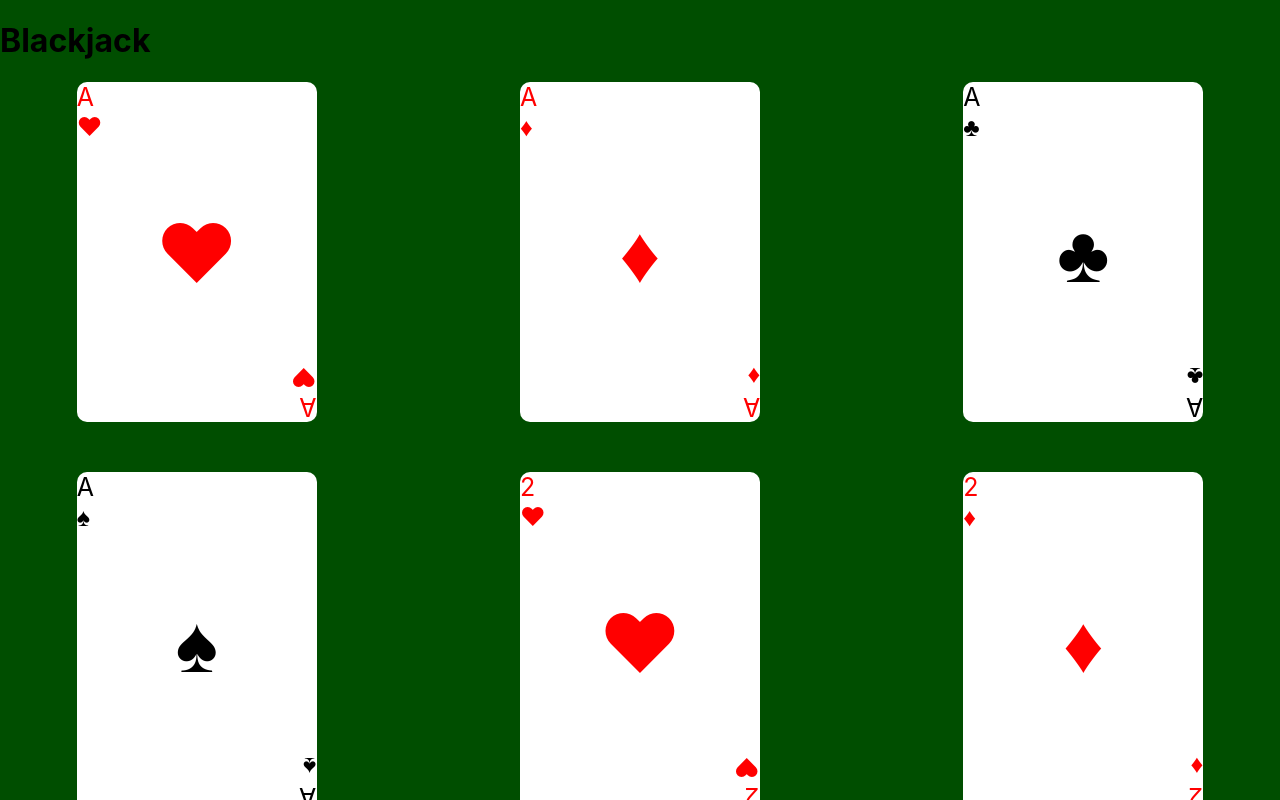
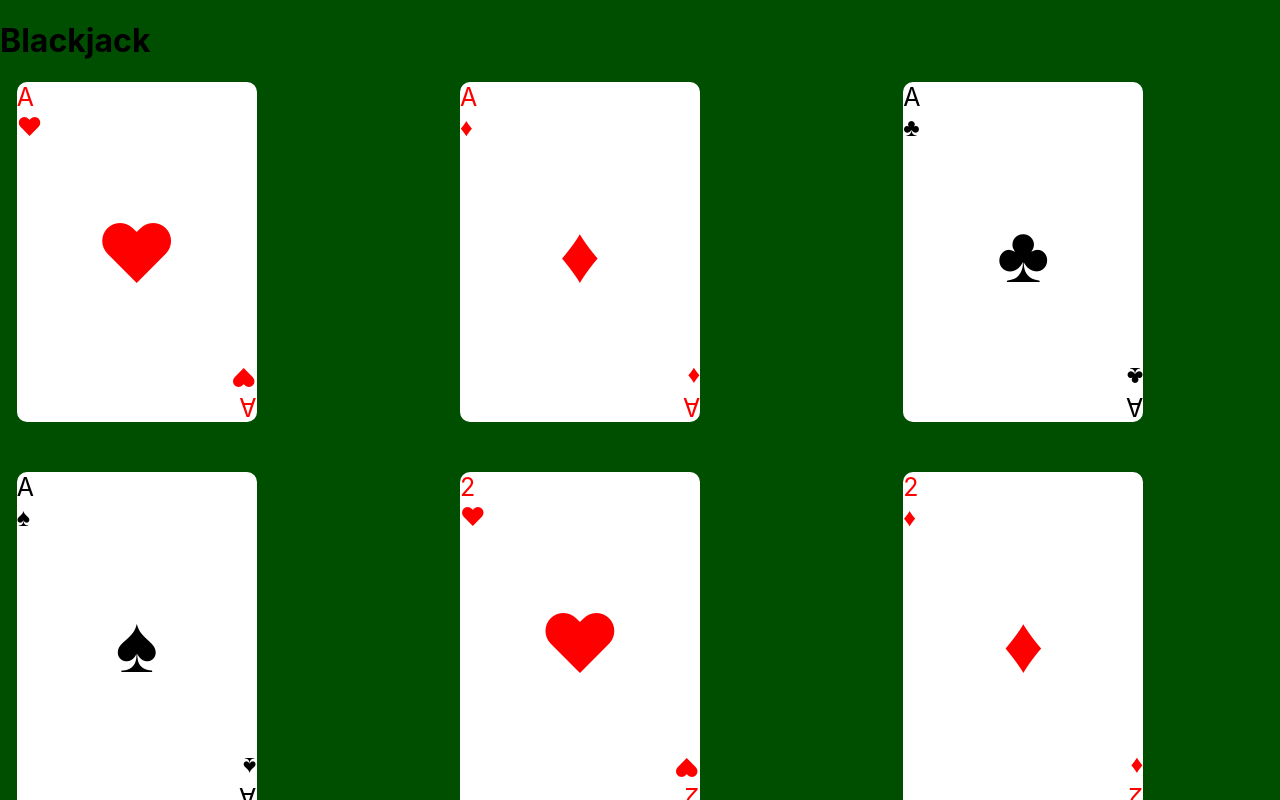
Before and after one commit to loganphillips792/react-blackjack, a React (Create React App) app: page / in a window 1280 px wide. Both pictures are taken after a click on the button "show all cards". Shown: the top 800 px of the page. Built offline with nearby package versions, Linux system fonts and the light colour scheme.

Commit message:
Position player hand cards

```diff
--- a/src/components/Card.tsx
+++ b/src/components/Card.tsx
@@ -26,6 +26,7 @@ const StyledCard = styled.div<{suit: string}>`
 
     color: ${(props) => getColor(props.suit)};
     user-select: none;
+    margin-left: calc(240px / -2);
 
 
 `;
--- a/src/components/Hand.tsx
+++ b/src/components/Hand.tsx
@@ -9,7 +9,7 @@ interface HandProps {
 }
 
 const StyledHand = styled.div`
-
+    display: flex;
 `;
 
 const Hand = ({ cards }: HandProps) => {
```
